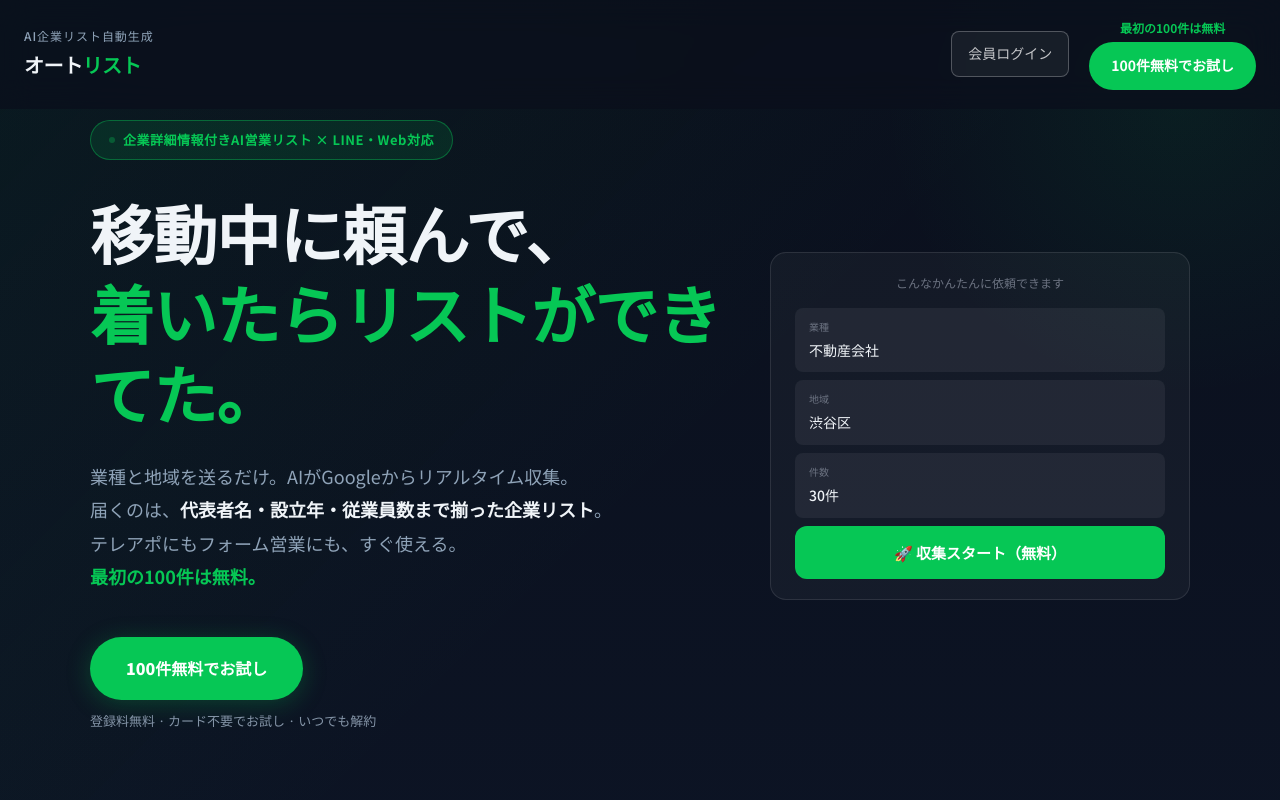
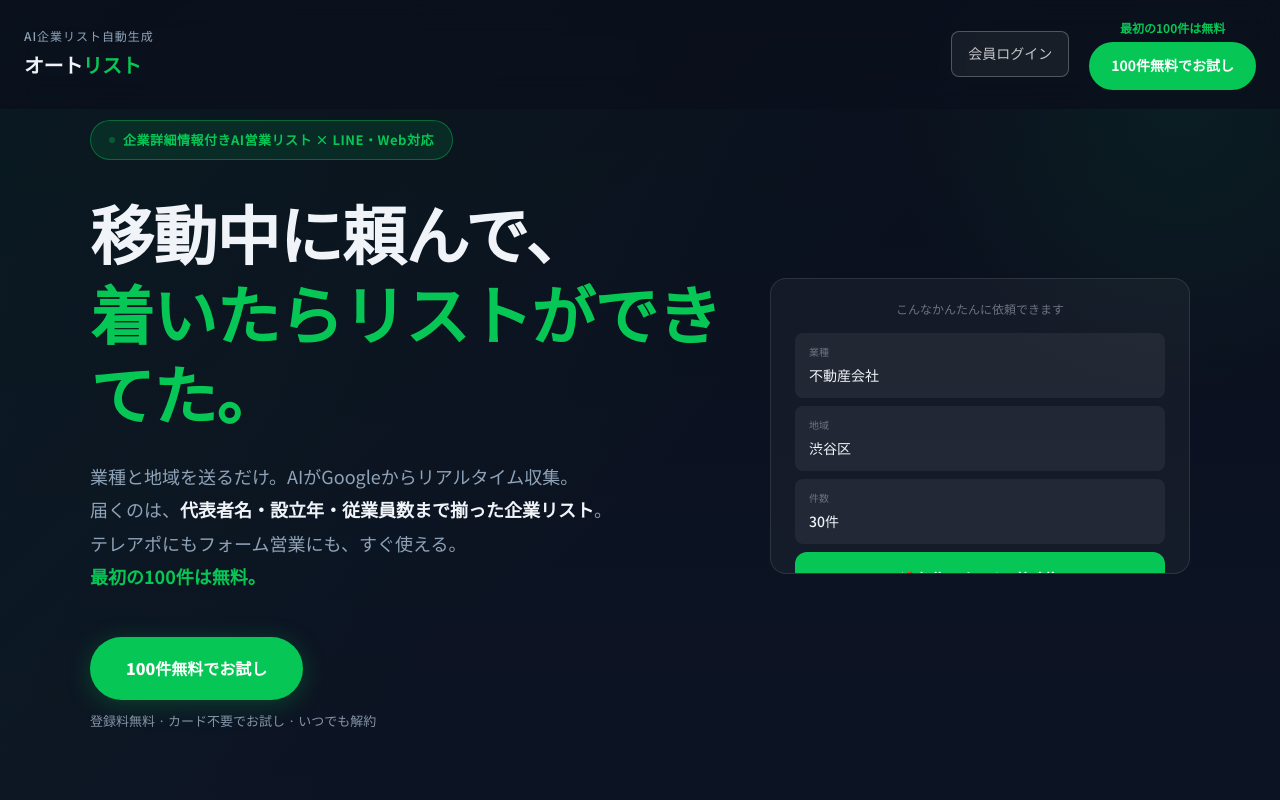
Before and after one commit to huz114/autolist, a Next.js app: page / in a window 1280 px wide. Shown: the top 800 px of the page. Built offline with nearby package versions, Linux system fonts and the light colour scheme.

Commit message:
ヒーローデモのサイズ変動を修正（固定高さコンテナ+全ステップabsolute配置）
Co-Authored-By: Claude Opus 4.6 (1M context) <noreply@anthropic.com>

```diff
--- a/src/app/page.tsx
+++ b/src/app/page.tsx
@@ -261,16 +261,18 @@ export default function Home() {
                 こんなかんたんに依頼できます
               </div>
 
+              {/* Steps container - fixed height, all steps absolute */}
+              <div style={{ position: 'relative', height: 220 }}>
+
               {/* Step 0: Input phase */}
               <div style={{
                 opacity: demoStep === 0 ? 1 : 0,
                 transform: demoStep === 0 ? 'translateY(0)' : 'translateY(-20px)',
                 transition: 'opacity 0.4s ease, transform 0.4s ease',
-                position: demoStep === 0 ? 'relative' : 'absolute',
-                top: demoStep === 0 ? undefined : 0,
-                left: demoStep === 0 ? undefined : 0,
-                right: demoStep === 0 ? undefined : 0,
-                padding: demoStep === 0 ? undefined : '20px 24px',
+                position: 'absolute',
+                top: 0,
+                left: 0,
+                right: 0,
                 pointerEvents: demoStep === 0 ? 'auto' : 'none',
               }}>
                 <div style={{
@@ -308,11 +310,10 @@ export default function Home() {
               <div style={{
                 opacity: demoStep === 1 ? 1 : 0,
                 transition: 'opacity 0.4s ease',
-                position: demoStep === 1 ? 'relative' : 'absolute',
-                top: demoStep === 1 ? undefined : 0,
-                left: demoStep === 1 ? undefined : 0,
-                right: demoStep === 1 ? undefined : 0,
-                padding: demoStep === 1 ? undefined : '20px 24px',
+                position: 'absolute',
+                top: 0,
+                left: 0,
+                right: 0,
                 pointerEvents: demoStep === 1 ? 'auto' : 'none',
                 display: 'flex',
                 flexDirection: 'column' as const,
@@ -346,11 +347,10 @@ export default function Home() {
               <div style={{
                 opacity: demoStep === 2 ? 1 : 0,
                 transition: 'opacity 0.4s ease',
-                position: demoStep === 2 ? 'relative' : 'absolute',
-                top: demoStep === 2 ? undefined : 0,
-                left: demoStep === 2 ? undefined : 0,
-                right: demoStep === 2 ? undefined : 0,
-                padding: demoStep === 2 ? undefined : '20px 24px',
+                position: 'absolute',
+                top: 0,
+                left: 0,
+                right: 0,
                 pointerEvents: demoStep === 2 ? 'auto' : 'none',
               }}>
                 {[
@@ -394,6 +394,7 @@ export default function Home() {
                   🚀 収集スタート（無料）
                 </Link>
               </div>
+              </div>{/* end steps container */}
             </div>
           </div>
           <div className="hero-stats">
```
